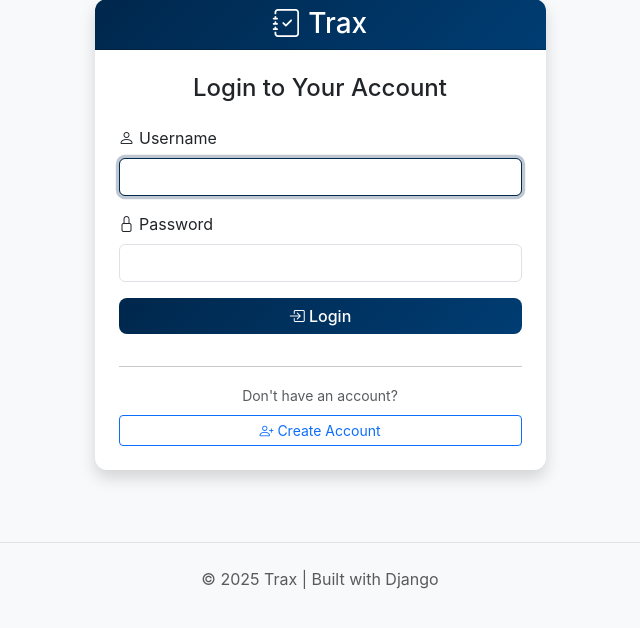
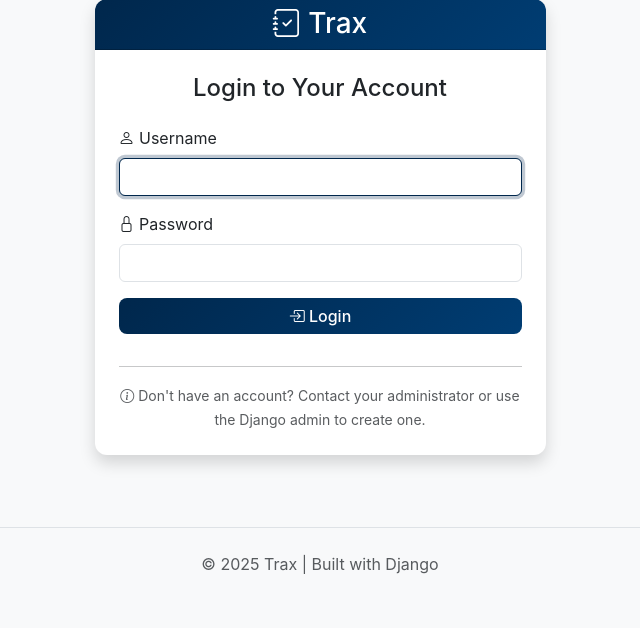
Before and after one commit to tatejones2/AssignmentTracker, a Django app: page /login/ in a window 1280 px wide. Shown: the part 49-677 px from the top of the page, without its empty margins (320-960 px from the left). Run offline with Django 5.2, Linux system fonts and the light colour scheme.

Commit message:
Remove public registration - revert to admin-only account creation

```diff
--- a/config/urls.py
+++ b/config/urls.py
@@ -18,12 +18,10 @@
 from django.urls import path, include
 from django.contrib.auth import views as auth_views
 from django.shortcuts import redirect
-from assignments.views_auth import register
 
 urlpatterns = [
     path('admin/', admin.site.urls),
     path('assignments/', include('assignments.urls')),
-    path('register/', register, name='register'),
     path('login/', auth_views.LoginView.as_view(template_name='registration/login.html'), name='login'),
     path('logout/', auth_views.LogoutView.as_view(next_page='login'), name='logout'),
     path('', lambda request: redirect('assignment_list')),
--- a/templates/registration/login.html
+++ b/templates/registration/login.html
@@ -47,15 +47,11 @@
 
                 <hr>
 
-                <div class="text-center">
-                    <p class="mb-2">
-                        <small class="text-muted">
-                            Don't have an account?
-                        </small>
-                    </p>
-                    <a href="{% url 'register' %}" class="btn btn-outline-primary btn-sm w-100">
-                        <i class="bi bi-person-plus"></i> Create Account
-                    </a>
+                <div class="text-center text-muted">
+                    <small>
+                        <i class="bi bi-info-circle"></i>
+                        Don't have an account? Contact your administrator or use the Django admin to create one.
+                    </small>
                 </div>
             </div>
         </div>
```
